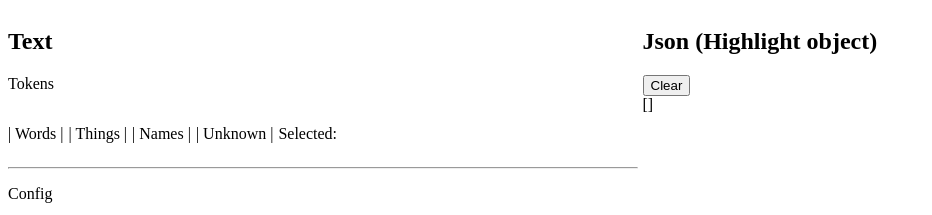
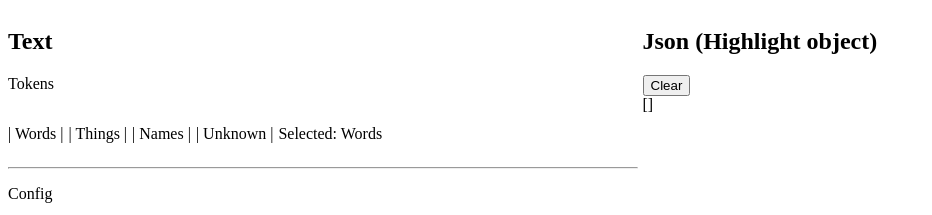
Before and after one commit to damianpumar/highlighting-css-api, a Nuxt app: page / in a window 1280 px wide. Shown: the top 215 px of the page, without its empty margins (0-932 px from the left). Built offline with nearby package versions, Linux system fonts and the light colour scheme.

Commit message:
🚀 Improve code

```diff
--- a/app.vue
+++ b/app.vue
@@ -90,7 +90,13 @@ const classByGroup = entities.reduce((acc, token, i) => {
   return acc;
 }, {} as Record<string, string>);
 
-const highlighting = ref<Highlighting>(new Highlighting(classByGroup));
+const highlighting = ref<Highlighting>(
+  new Highlighting({
+    entitiesCSS: classByGroup,
+    entityClassName: "highlight__entity",
+    entitiesGap: 9,
+  })
+);
 
 const clearSelection = () => {
   localStorage.removeItem(LOCAL_STORAGE_KEY);
@@ -115,6 +121,7 @@ watch(
 onMounted(() => {
   const node = document.getElementById("lorem")!;
   highlighting.value.attachNode(node);
+  highlighting.value.entity = entities[0];
 
   loadSavedHighlight();
 });
@@ -170,7 +177,7 @@ onMounted(() => {
 
 .highlight__entity {
   display: block;
-  margin-top: 20px;
+  margin-top: 26px;
   font-size: 10px;
   position: absolute;
 }
--- a/highlighting.ts
+++ b/highlighting.ts
@@ -14,16 +14,40 @@ type Configuration = {
   allowCharacter: boolean;
 };
 
+type Styles = {
+  entitiesCSS: Dictionary<string>;
+  entitiesGap: number;
+  entityClassName: string;
+};
+
+type StylesParams = {
+  /** Is the Highlight CSS class name for each entity */
+  entitiesCSS: Dictionary<string>;
+
+  /** This gap is used to separate spans vertically when allow overlap is true */
+  entitiesGap?: number;
+
+  /** This class name is used to style the entity span */
+  entityClassName?: string;
+};
+
 export class Highlighting {
   private selections: Selected[] = [];
   private node: HTMLElement | undefined;
+  private readonly styles: Styles;
   entity: string = "";
   config: Configuration = {
     allowOverlap: false,
     allowCharacter: false,
   };
 
-  constructor(private readonly cssByGroup: Dictionary<string>) {}
+  constructor(styles: StylesParams) {
+    this.styles = {
+      entitiesGap: 8,
+      entityClassName: "",
+      ...styles,
+    };
+  }
 
   get highlights() {
     return [...this.selections];
@@ -88,7 +112,6 @@ export class Highlighting {
           .replaceAll("\n", " ");
 
         if (previousCharacter === " " || selected.from === 0) {
-          selected.from = selected.from;
           break;
         }
         selected.from--;
@@ -101,7 +124,6 @@ export class Highlighting {
           .replaceAll("\n", " ");
 
         if (nextCharacter === " " || selected.to === nodeText.length - 1) {
-          selected.to = selected.to;
           break;
         }
         selected.to++;
@@ -112,7 +134,6 @@ export class Highlighting {
     if (!this.config.allowOverlap) {
       const overlapping = this.selections.filter((s) => {
         return (
-          (selected.from <= s.from && selected.to >= s.to) ||
           (selected.from <= s.from && selected.to >= s.to) ||
           (selected.to <= s.to && selected.to >= s.from) ||
           (selected.from <= s.to && selected.from >= s.from)
@@ -170,7 +191,8 @@ export class Highlighting {
 
     for (const highlight of Object.entries(highlights)) {
       const [entity, selections] = highlight;
-      const className = this.cssByGroup[entity as keyof typeof this.cssByGroup];
+      const { entitiesCSS } = this.styles;
+      const className = entitiesCSS[entity as keyof typeof entitiesCSS];
 
       CSS.highlights.set(className, new Highlight(...selections.flat()));
     }
@@ -193,22 +215,22 @@ export class Highlighting {
 
       const { left, top } = range.getBoundingClientRect();
 
-      if (entityPosition.some((p) => p.left === left)) {
+      if (entityPosition.some((p) => p.left === left && p.top === top)) {
         entityPosition.push({
           left: left,
-          top: top + 8,
+          top: top + this.styles.entitiesGap,
           entity,
         });
 
         continue;
       }
 
-      entityPosition.push({ left, top: top, entity });
+      entityPosition.push({ left, top, entity });
     }
 
     for (const { left, top, entity } of entityPosition) {
       const span = document.createElement("span");
-      span.className = "highlight__entity";
+      span.className = this.styles.entityClassName;
 
       span.style.left = `${left}px`;
       span.style.top = `${top}px`;
```
